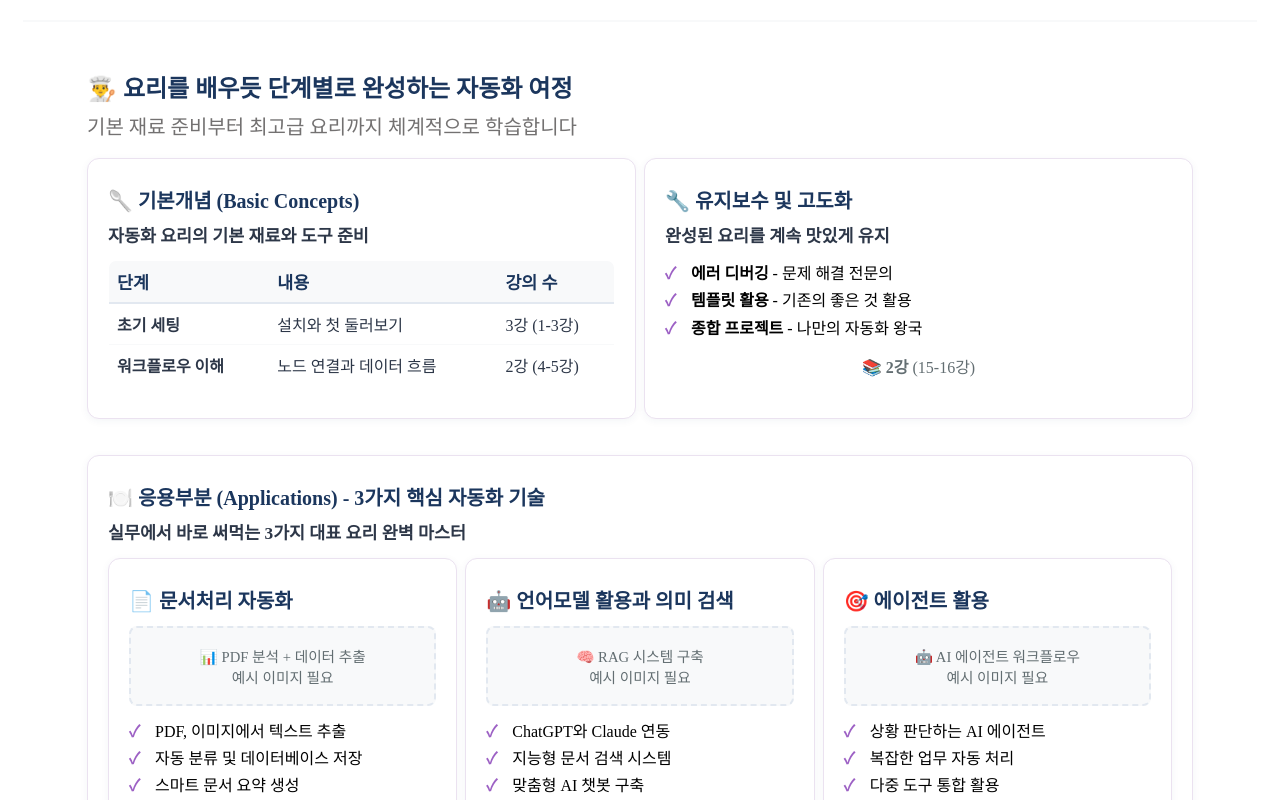
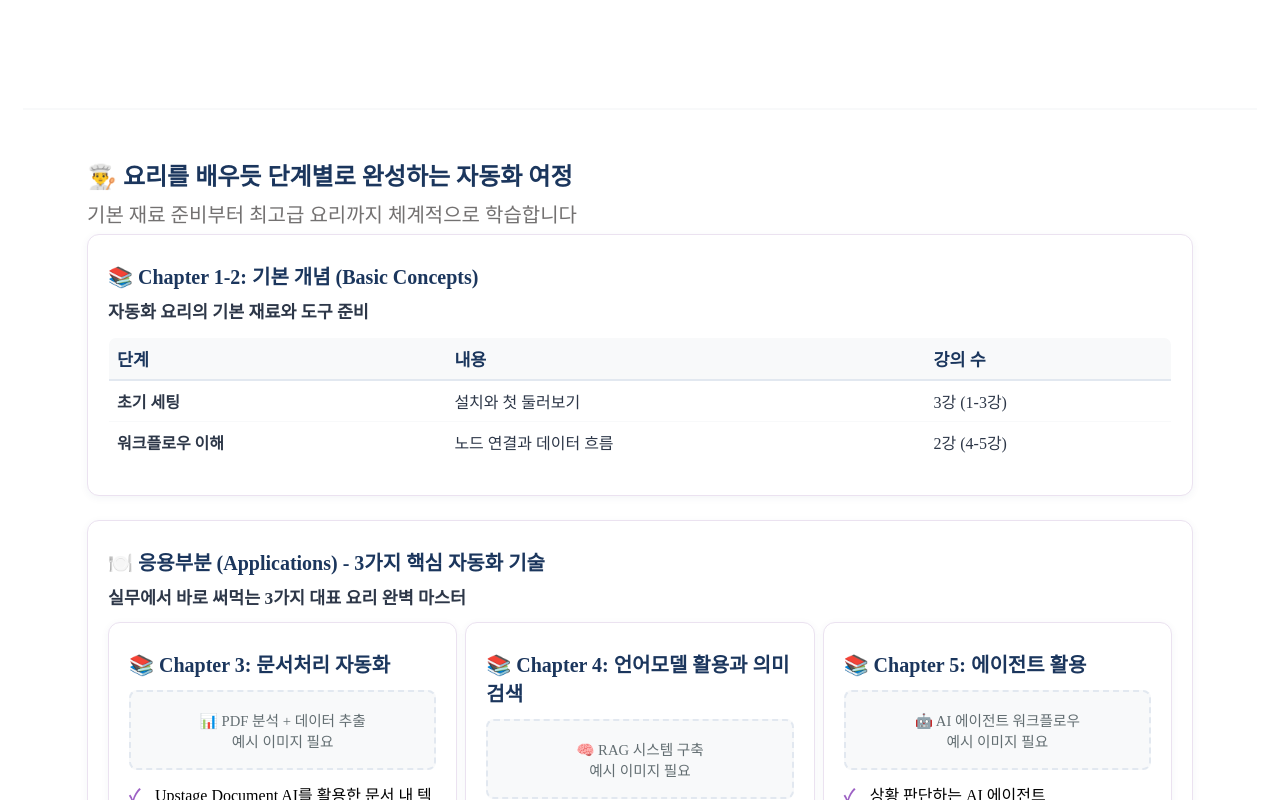
Before and after one commit to ehpyeon/n8n-education-platform, a plain HTML site: page 01-업무-자동화와-n8n-소개-slides.html in a window 1280 px wide. Shown: the part 3915-4715 px from the top of the page. Drawn offline with Linux system fonts and the light colour scheme; a script that the page names is missing.

Commit message:
슬라이드 내용 개선 및 커리큘럼 구조 정리
- RPA 정의를 AI 시대 패러다임 변화 섹션으로 이동
- n8n 핵심 장점에 bullet point 추가
- 커리큘럼 형식을 Chapter 형식으로 통일
- Chapter 6을 응용부분 아래로 이동하여 순서 정리
- 강의 수 표시 제거

```diff
--- a/01-업무-자동화와-n8n-소개-slides.html
+++ b/01-업무-자동화와-n8n-소개-slides.html
@@ -617,7 +617,10 @@ graph LR
 
             <!-- n8n 핵심 장점 콜아웃 -->
             <div class="callout">
-                🌟 <strong>n8n의 핵심 장점:</strong> LangChain AI 프레임워크 기반의 우수한 Agent 설계 • 사용량 증가해도 추가 비용 없음 • 완전한 데이터 통제권
+                🌟 <strong>n8n의 핵심 장점:</strong><br>
+                • LangChain AI 프레임워크 기반의 우수한 Agent 설계<br>
+                • 사용량 증가해도 추가 비용 없음<br>
+                • 완전한 데이터 통제권
             </div>
         </section>
 
@@ -687,9 +690,8 @@ graph LR
             <h2 class="header-2">👨‍🍳 요리를 배우듯 단계별로 완성하는 자동화 여정</h2>
             <div class="message">기본 재료 준비부터 최고급 요리까지 체계적으로 학습합니다</div>
 
-            <div class="content-grid content-grid-2">
             <div class="content-card">
-                    <h3 class="card-title">🥄 기본개념 (Basic Concepts)</h3>
+                <h3 class="card-title">📚 Chapter 1-2: 기본 개념 (Basic Concepts)</h3>
                 <div class="basic-font"><strong>자동화 요리의 기본 재료와 도구 준비</strong></div>
 
                 <table class="content-table compact">
@@ -715,22 +717,6 @@ graph LR
                 </table>
             </div>
 
-                <div class="content-card">
-                    <h3 class="card-title">🔧 유지보수 및 고도화</h3>
-                    <div class="basic-font"><strong>완성된 요리를 계속 맛있게 유지</strong></div>
-
-                    <ul class="checklist">
-                        <li><strong>에러 디버깅</strong> - 문제 해결 전문의</li>
-                        <li><strong>템플릿 활용</strong> - 기존의 좋은 것 활용</li>
-                        <li><strong>종합 프로젝트</strong> - 나만의 자동화 왕국</li>
-                    </ul>
-
-                    <div style="text-align: center; margin: 8px 0; color: #636E72; font-size: 12pt;">
-                        📚 <strong>2강</strong> (15-16강)
-                    </div>
-                </div>
-            </div>
-
             <!-- 응용부분 - 3가지 핵심 자동화 기술 -->
             <div class="content-card" style="margin: 16px 0;">
                 <h3 class="card-title">🍽️ 응용부분 (Applications) - 3가지 핵심 자동화 기술</h3>
@@ -738,14 +724,14 @@ graph LR
 
                 <div class="content-grid content-grid-3">
                     <div class="content-card">
-                        <h3 class="card-title">📄 문서처리 자동화</h3>
+                        <h3 class="card-title">📚 Chapter 3: 문서처리 자동화</h3>
                         <div style="text-align: center; margin: 12px 0;">
                             <div style="width: 100%; height: 80px; background: #F8F9FA; border: 2px dashed #E2E8F0; border-radius: 8px; display: flex; align-items: center; justify-content: center; color: #636E72; font-size: 11pt;">
                                 📊 PDF 분석 + 데이터 추출<br>예시 이미지 필요
                             </div>
                         </div>
                         <ul class="checklist">
-                            <li>PDF, 이미지에서 텍스트 추출</li>
+                            <li>Upstage Document AI를 활용한 문서 내 텍스트 추출</li>
                             <li>자동 분류 및 데이터베이스 저장</li>
                             <li>스마트 문서 요약 생성</li>
                         </ul>
@@ -755,14 +741,14 @@ graph LR
                     </div>
 
                     <div class="content-card">
-                        <h3 class="card-title">🤖 언어모델 활용과 의미 검색</h3>
+                        <h3 class="card-title">📚 Chapter 4: 언어모델 활용과 의미 검색</h3>
                         <div style="text-align: center; margin: 12px 0;">
                             <div style="width: 100%; height: 80px; background: #F8F9FA; border: 2px dashed #E2E8F0; border-radius: 8px; display: flex; align-items: center; justify-content: center; color: #636E72; font-size: 11pt;">
                                 🧠 RAG 시스템 구축<br>예시 이미지 필요
                             </div>
                         </div>
                         <ul class="checklist">
-                            <li>ChatGPT와 Claude 연동</li>
+                            <li>Solar Pro 2와 연동</li>
                             <li>지능형 문서 검색 시스템</li>
                             <li>맞춤형 AI 챗봇 구축</li>
                         </ul>
@@ -772,7 +758,7 @@ graph LR
                     </div>
 
                     <div class="content-card">
-                        <h3 class="card-title">🎯 에이전트 활용</h3>
+                        <h3 class="card-title">📚 Chapter 5: 에이전트 활용</h3>
                         <div style="text-align: center; margin: 12px 0;">
                             <div style="width: 100%; height: 80px; background: #F8F9FA; border: 2px dashed #E2E8F0; border-radius: 8px; display: flex; align-items: center; justify-content: center; color: #636E72; font-size: 11pt;">
                                 🤖 AI 에이전트 워크플로우<br>예시 이미지 필요
@@ -788,6 +774,18 @@ graph LR
                         </div>
                     </div>
                 </div>
+            </div>
+
+            <!-- Chapter 6: 유지보수 및 고도화 -->
+            <div class="content-card" style="margin: 16px 0;">
+                <h3 class="card-title">📚 Chapter 6: 유지보수 및 고도화</h3>
+                <div class="basic-font"><strong>완성된 요리를 계속 맛있게 유지</strong></div>
+
+                <ul class="checklist">
+                    <li><strong>에러 디버깅</strong> - 문제 해결 전문의</li>
+                    <li><strong>템플릿 활용</strong> - 기존의 좋은 것 활용</li>
+                    <li><strong>종합 프로젝트</strong> - 나만의 자동화 왕국</li>
+                </ul>
             </div>
 
             <div class="callout">
```
Lines whose indentation alone changed are shown as unchanged.
